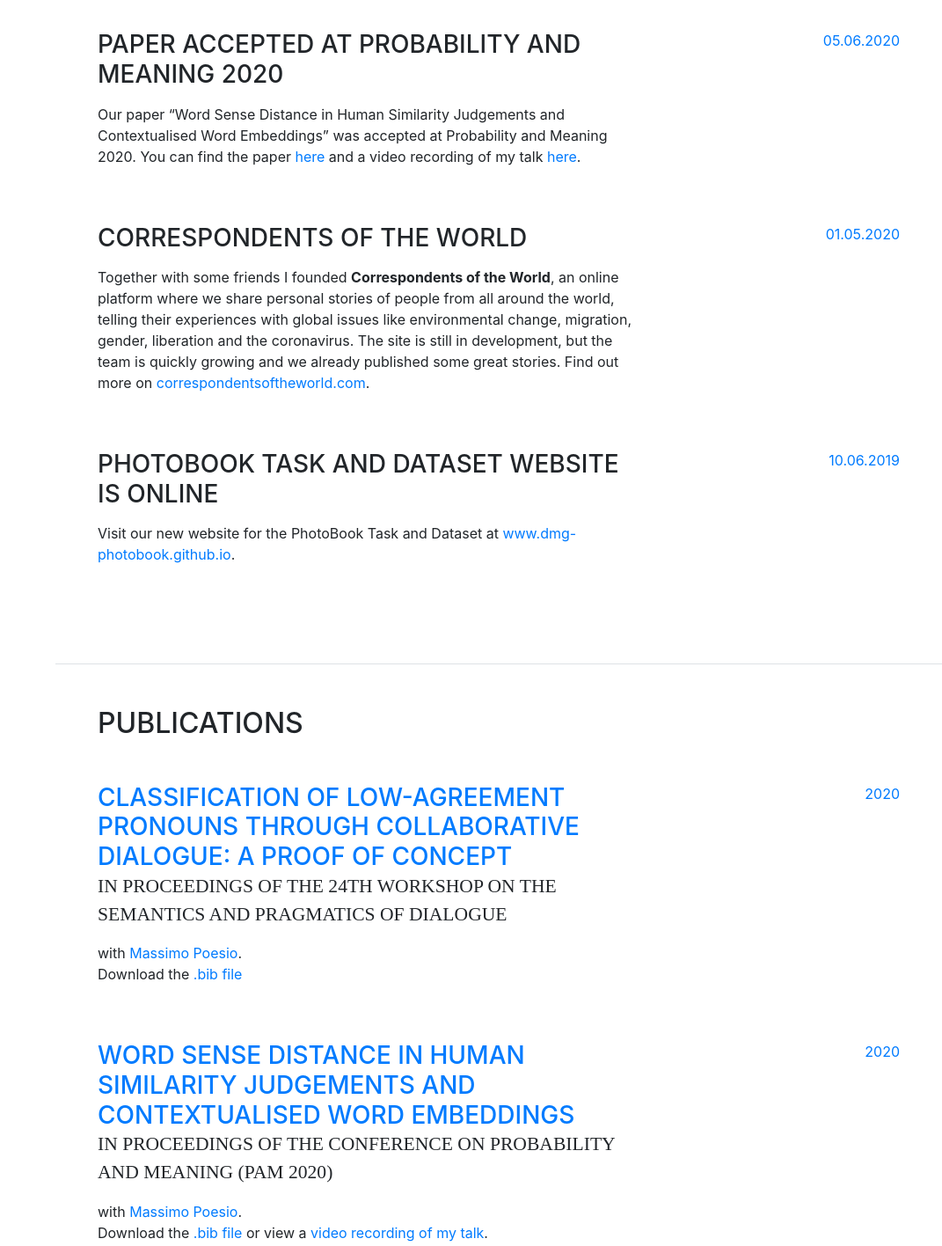
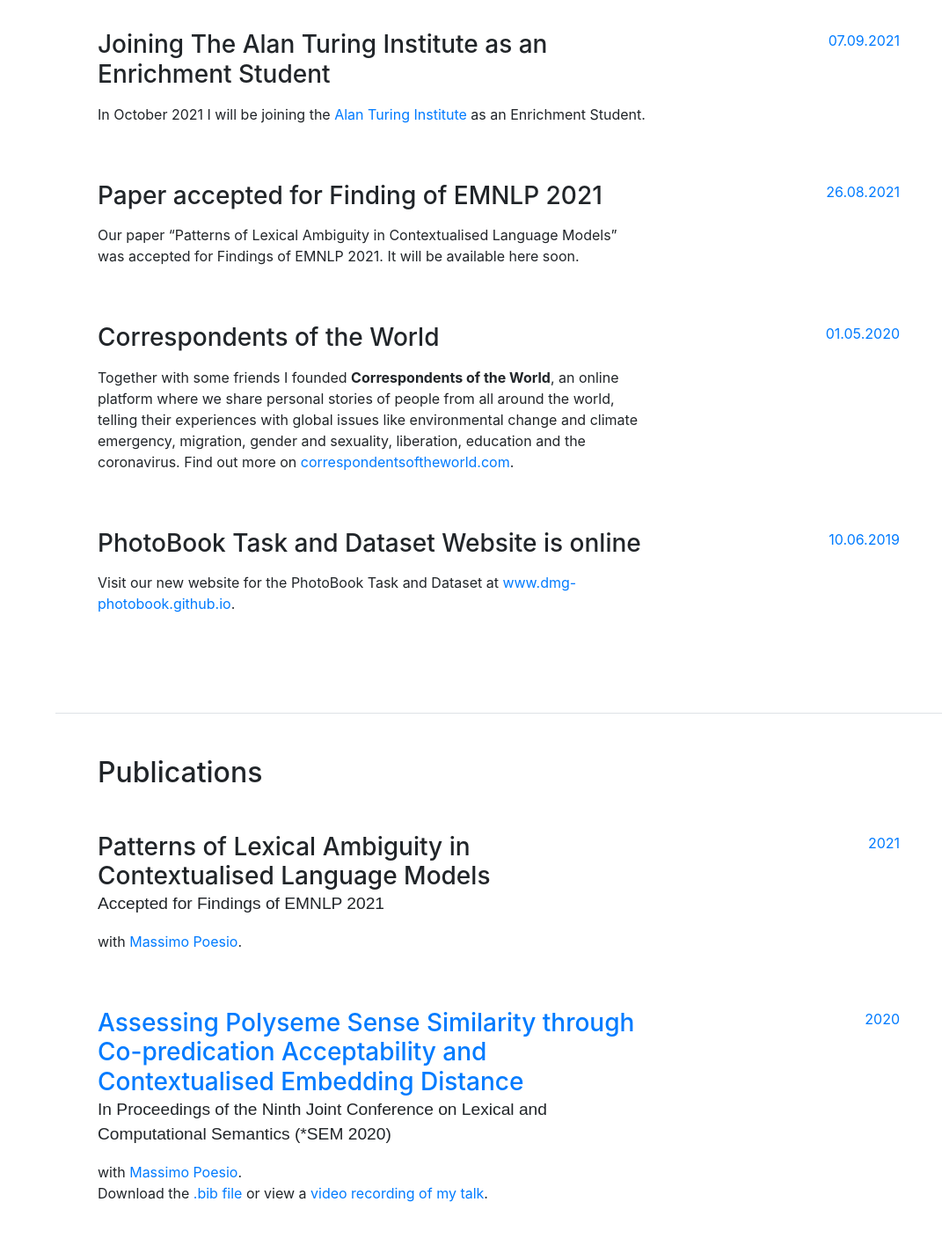
Before and after one commit to janoschhaber/janoschhaber.github.io, a website with bundled scripts: page index.html in a window 1280 px wide. Shown: the part 900-2316 px from the top of the page at 88% size, without its empty margins (209-1280 px from the left). Built offline with nearby package versions, Linux system fonts and the light colour scheme; a web font is replaced by a local one.

Commit message:
Website Update September 2021

```diff
--- a/css/resume.css
+++ b/css/resume.css
@@ -17,9 +17,9 @@ h3,
 h4,
 h5,
 h6 {
-  font-family: 'Saira Extra Condensed', serif;
+  font-family: 'Amble Sans Extrabold';
   font-weight: 700;
-  text-transform: uppercase;
+  /*text-transform: uppercase;*/
   color: #343a40;
 }
 
@@ -29,14 +29,14 @@ h1 {
 }
 
 h2 {
-  font-size: 3.5rem;
+  font-size: 3rem;
 }
 
 .subheading {
-  text-transform: uppercase;
+  /*text-transform: uppercase;*/
   font-weight: 500;
-  font-family: 'Saira Extra Condensed', serif;
-  font-size: 1.35rem;
+  font-family: 'Amble Sans Extrabold';
+  font-size: 1.2rem;
 }
 
 .list-social-icons a {
--- a/index.html
+++ b/index.html
@@ -107,14 +107,25 @@
         <div class="my-auto">
           <h2 class="mb-5">News</h2>
 
+           <div class="resume-item d-flex flex-column flex-md-row mb-5">
+            <div class="resume-content mr-auto">
+              <h3 class="mb-0">Joining The Alan Turing Institute as an Enrichment Student</h3>
+              <div class="subheading mb-3"></div>
+              <p>In October 2021 I will be joining the <a href="https://www.turing.ac.uk/work-turing/studentships/enrichment" target="_blank">Alan Turing Institute</a> as an Enrichment Student. </p>
+            </div>
+            <div class="resume-date text-md-right">
+              <span class="text-primary">07.09.2021</span>
+            </div>
+          </div>
+
           <div class="resume-item d-flex flex-column flex-md-row mb-5">
             <div class="resume-content mr-auto">
-              <h3 class="mb-0">Paper accepted at Probability and Meaning 2020</h3>
+              <h3 class="mb-0">Paper accepted for Finding of EMNLP 2021</h3>
               <div class="subheading mb-3"></div>
-              <p> Our paper “Word Sense Distance in Human Similarity Judgements and Contextualised Word Embeddings” was accepted at Probability and Meaning 2020. You can find the paper <a href="https://www.aclweb.org/anthology/2020.pam-1.17/" target="_blank">here</a> and a video recording of my talk <a href="https://youtu.be/6CdamiIGJK8" target="_blank">here</a>.</p>
+              <p> Our paper “Patterns of Lexical Ambiguity in Contextualised Language Models” was accepted for Findings of EMNLP 2021. It will be available here soon.</p>
             </div>
             <div class="resume-date text-md-right">
-              <span class="text-primary">05.06.2020</span>
+              <span class="text-primary">26.08.2021</span>
             </div>
           </div>
 
@@ -122,7 +133,7 @@
             <div class="resume-content mr-auto">
               <h3 class="mb-0">Correspondents of the World</h3>
               <div class="subheading mb-3"></div>
-              <p> Together with some friends I founded <b>Correspondents of the World</b>, an online platform where we share personal stories of people from all around the world, telling their  experiences with global issues like environmental change, migration, gender, liberation and the coronavirus. The site is still in development, but the team is quickly growing and we already published some great stories. Find out more on <a href="correspondentsoftheworld.com" target="_blank">correspondentsoftheworld.com</a>. </p>
+              <p> Together with some friends I founded <b>Correspondents of the World</b>, an online platform where we share personal stories of people from all around the world, telling their  experiences with global issues like environmental change and climate emergency, migration, gender and sexuality, liberation, education and the coronavirus. Find out more on <a href="correspondentsoftheworld.com" target="_blank">correspondentsoftheworld.com</a>. </p>
             </div>
             <div class="resume-date text-md-right">
               <span class="text-primary">01.05.2020</span>
@@ -147,33 +158,45 @@
         <div class="my-auto">
           <h2 class="mb-5">Publications</h2>
 
+
           <div class="resume-item d-flex flex-column flex-md-row mb-5">
             <div class="resume-content mr-auto">
-              <h3 class="mb-0"><a href="http://semdial.org/anthology/papers/Z/Z20/Z20-3017/" target="_blank"> Classification of Low-Agreement Pronouns Through Collaborative Dialogue: A Proof of Concept </a> </h3>
-              <div class="subheading mb-3">In Proceedings of the 24th Workshop on the Semantics and Pragmatics of Dialogue</div>
-              <p> with <a href="https://sites.google.com/view/massimo-poesio/home" target="_blank">Massimo Poesio</a>. <br> Download the <a href="data/haber_2020a.bib" target="_blank">.bib file </a> </p>
+              <h3 class="mb-0">Patterns of Lexical Ambiguity in Contextualised Language Models</h3>
+              <div class="subheading mb-3">Accepted for Findings of EMNLP 2021</div>
+              <p> with <a href="https://sites.google.com/view/massimo-poesio/home" target="_blank">Massimo Poesio</a>. <br> </p>
+            </div>
+            <div class="resume-date text-md-right">
+              <span class="text-primary">2021</span>
+            </div>
+          </div>
+
+             <div class="resume-item d-flex flex-column flex-md-row mb-5">
+            <div class="resume-content mr-auto">
+              <h3 class="mb-0"><a href="http://semdial.org/anthology/papers/Z/Z20/Z20-3017/" target="_blank"> Assessing Polyseme Sense Similarity through Co-predication Acceptability and Contextualised Embedding Distance</a> </h3>
+              <div class="subheading mb-3">In Proceedings of the Ninth Joint Conference on Lexical and Computational Semantics (*SEM 2020)</div>
+              <p> with <a href="https://sites.google.com/view/massimo-poesio/home" target="_blank">Massimo Poesio</a>. <br> Download the <a href="data/haber_poesio-2020-assessing.bib" target="_blank">.bib file </a> or view a <a href="https://www.youtube.com/watch?v=8XDzyR51KrA" target="_blank">video recording of my talk</a>. </p>
             </div>
             <div class="resume-date text-md-right">
               <span class="text-primary">2020</span>
             </div>
           </div>
 
-            <div class="resume-item d-flex flex-column flex-md-row mb-5">
+          <div class="resume-item d-flex flex-column flex-md-row mb-5">
             <div class="resume-content mr-auto">
               <h3 class="mb-0"><a href="https://www.aclweb.org/anthology/2020.pam-1.17/" target="_blank">Word Sense Distance in Human Similarity Judgements and Contextualised Word Embeddings</a> </h3>
               <div class="subheading mb-3">In Proceedings of the Conference on Probability and Meaning (PaM 2020)</div>
-              <p> with <a href="https://sites.google.com/view/massimo-poesio/home" target="_blank">Massimo Poesio</a>. <br> Download the <a href="data/haber_2020b.bib" target="_blank">.bib file </a> or view a <a href="https://youtu.be/6CdamiIGJK8" target="_blank">video recording of my talk</a>.  </p>
+              <p> with <a href="https://sites.google.com/view/massimo-poesio/home" target="_blank">Massimo Poesio</a>. <br> Download the <a href="data/haber-poesio-2020-word.bib" target="_blank">.bib file </a> or view a <a href="https://youtu.be/6CdamiIGJK8" target="_blank">video recording of my talk</a>.  </p>
             </div>
             <div class="resume-date text-md-right">
               <span class="text-primary">2020</span>
             </div>
           </div>
 
-            <div class="resume-item d-flex flex-column flex-md-row mb-5">
+          <div class="resume-item d-flex flex-column flex-md-row mb-5">
             <div class="resume-content mr-auto">
-              <h3 class="mb-0">Assessing Polyseme Sense Similarity through Co-predication Acceptability and Contextualised Embedding Distance </h3>
-              <div class="subheading mb-3">Under Review</div>
-              <p> with <a href="https://sites.google.com/view/massimo-poesio/home" target="_blank">Massimo Poesio</a>. <br> </p>
+              <h3 class="mb-0"><a href="http://semdial.org/anthology/papers/Z/Z20/Z20-3017/" target="_blank"> Classification of Low-Agreement Pronouns Through Collaborative Dialogue: A Proof of Concept </a> </h3>
+              <div class="subheading mb-3">In Proceedings of the 24th Workshop on the Semantics and Pragmatics of Dialogue</div>
+              <p> with <a href="https://sites.google.com/view/massimo-poesio/home" target="_blank">Massimo Poesio</a>. <br> Download the <a href="data/haber_poesio-2020-classification.bib" target="_blank">.bib file </a> </p>
             </div>
             <div class="resume-date text-md-right">
               <span class="text-primary">2020</span>
@@ -184,7 +207,7 @@
             <div class="resume-content mr-auto">
               <h3 class="mb-0"><a href="https://www.aclweb.org/anthology/P19-1184/" target="_blank">The PhotoBook Dataset: Building Common Ground through Visually-Grounded Dialogue </a> </h3>
               <div class="subheading mb-3">In: Proceedings of the 57th Annual Meeting of the Association for Computational Linguistics</div>
-              <p> with Tim Baumgärtner, Ece Takmaz, Lieke Gelderloos, <a href="https://staff.fnwi.uva.nl/e.bruni/" target="_blank">Elia Bruni</a> and <a href="https://staff.fnwi.uva.nl/r.fernandezrovira/" target="_blank">Raquel Fernández</a>. <br> Download the <a href="data/haber_2019.bib" target="_blank">.bib file </a> or visit the <a href="https://dmg-photobook.github.io" target="_blank"> project website</a>. </p>
+              <p> with Tim Baumgärtner, Ece Takmaz, Lieke Gelderloos, <a href="https://staff.fnwi.uva.nl/e.bruni/" target="_blank">Elia Bruni</a> and <a href="https://staff.fnwi.uva.nl/r.fernandezrovira/" target="_blank">Raquel Fernández</a>. <br> Download the <a href="data/haber-etal-2019-photobook.bib" target="_blank">.bib file </a> or visit the <a href="https://dmg-photobook.github.io" target="_blank"> project website</a>. </p>
             </div>
             <div class="resume-date text-md-right">
               <span class="text-primary">2019</span>
@@ -221,7 +244,7 @@ Training Natural Referring Expression Generation in Artificial Dialogue Agents <
               Topic: Partner-Specificity in Visually-Grounded Dialogue. </br>
               Supported by a <a href="https://research.fb.com/announcing-the-winners-of-the-facebook-parlai-research-awards/">Facebook ParlAI Research Award</a>
               </p>
-              <p> GPA: 8.7</p>
+              <p> <i>Cum Laude</i>, GPA: 8.7</p>
             </div>
             <div class="resume-date text-md-right">
               <span class="text-primary">August 2016 - July 2018</span>
@@ -269,7 +292,7 @@ Training Natural Referring Expression Generation in Artificial Dialogue Agents <
               <p> Main tasks: Supervising lab session, explaining implementation concepts, answering student's questions and grading exercises. </p>
             </div>
             <div class="resume-date text-md-right">
-              <span class="text-primary">September 2019 - December 2020</span>
+              <span class="text-primary">September 2019 - August 2021</span>
             </div>
           </div>
 
@@ -326,11 +349,20 @@ Training Natural Referring Expression Generation in Artificial Dialogue Agents <
         <div class="my-auto">
           <h2 class="mb-5">Awards &amp; Scholarships</h2>
 
+          <div class="resume-item d-flex flex-column flex-md-row mb-5">
+            <div class="resume-content mr-auto">
+              <h3 class="mb-0">Joining The Alan Turing Institute as Enrichment Student </h3>
+              <div class="subheading mb-3">9-month placement starting in October 2021.</div>
+            </div>
+            <div class="resume-date text-md-right">
+              <span class="text-primary">Autumn 2021</span>
+            </div>
+          </div>
 
           <div class="resume-item d-flex flex-column flex-md-row mb-5">
             <div class="resume-content mr-auto">
               <h3 class="mb-0">Accepted for an Internship as NLP Applied Researcher at Amazon Seattle </h3>
-              <div class="subheading mb-3">Internship canceled due to the Corona pandemic.</div>
+              <div class="subheading mb-3">Internship canceled due to the Corona Virus pandemic.</div>
             </div>
             <div class="resume-date text-md-right">
               <span class="text-primary">Autumn 2020</span>
```
Also changed, not shown: css/resume.min.css.
